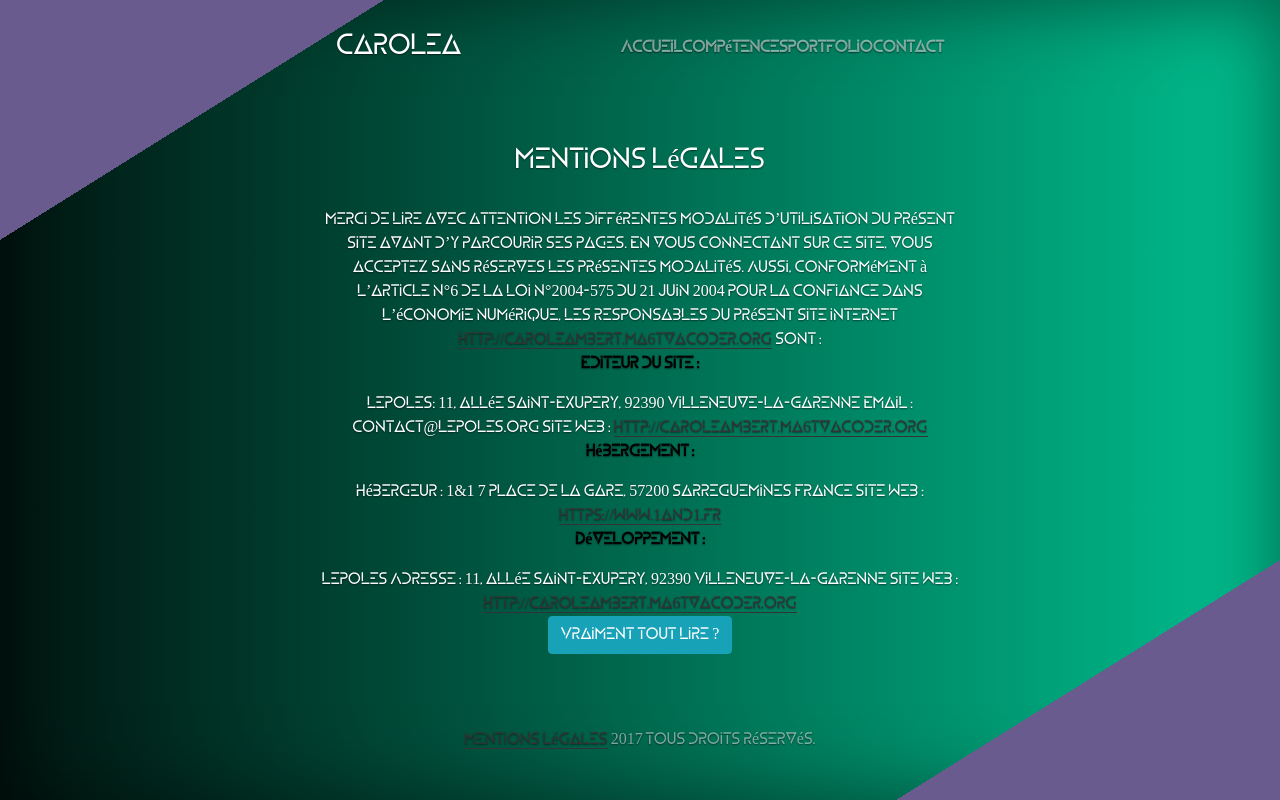
After one commit to Carolea/resume, a PHP site: template views/mentionslegales.html.twig in a window 1280 px wide. The commit adds this page. Run offline with PHP 8.4, Linux system fonts and the light colour scheme; the template is opened without the code that fills it, so the values that code supplies are empty; some libraries are stand-ins or nearby versions.

Commit message:
Add files via upload

```diff
--- a/views/layout.html.twig
+++ b/views/layout.html.twig
@@ -53,6 +53,7 @@
     </div>
 
     <!-- jQuery -->
+    <script src="{{ asset('/lib/jquery/jquery-1.6.js') }}"></script>
     <script src="{{ asset('/lib/jquery/jquery.min.js') }}"></script>
     <!-- JavaScript Boostrap plugin -->
     <script src="{{ asset('/lib/bootstrap/js/bootstrap.min.js') }}"></script>
--- a/views/layout_front.html.twig
+++ b/views/layout_front.html.twig
@@ -1,7 +1,6 @@
 <!DOCTYPE html>
 <html lang="fr">
   <head>
-
 
     <!--encodage de la page   -->
     <meta http-equiv="Content-Type" content="text/html; charset=UTF-8">
@@ -12,16 +11,17 @@
     <!--affichage du site sans zoom, initialisé à 100%    -->
     <meta name="viewport" content="width=device-width, initial-scale=1">
 
-
     <!-- meta de référencement-->
     <meta name="description" content="Portfolio en ligne">
-    <meta name="author" content="Sk0tia">
-    <meta name="keywords" content="responsive, bootstrap, portfolio">
+    <meta name="author" content="Carolea">
+    <meta name="keywords" content="responsive, bootstrap, silex, portfolio">
 
-    <link rel="shortcut icon" href="../web/images/favicon.ico">
+    <link rel="shortcut icon" href="{{ asset('/images/favicon.ico') }}">
 
     <!-- titre de la page   -->
-    <title>Carolea - {% block title %}{% endblock %}</title>
+    <title>Carolea -
+      {% block title %}{% endblock %}
+    </title>
 
     <!-- styles -->
     <!-- bootstrap CSS    -->
@@ -30,61 +30,47 @@
     <!-- style ajouté -->
     <link href="{{ asset('/css/accueil.css') }}" rel="stylesheet">
 
-
-    <!-- Font -->
-<!--    <link href="{{ asset('/font/css/fontello.css') }}" rel="stylesheet">
-    <link href='http://fonts.googleapis.com/css?family=Droid+Sans:400,700' rel='stylesheet' type='text/css'>-->
-
+    <!--fancybox-->
+    <link rel="stylesheet" type="text/css" href="web/css/jquery.fancybox.css" media="screen"/>
 
   </head>
 
   <body>
 
     <!-------Animation de transition de page---------->
-    <div class="menu active">
-      <div class="menu-up"> </div>
+    <div class="menu activ">
+      <div class="menu-up"></div>
       <div class="menu-down"></div>
+      <!----------------->
 
-
-       <!----------------->
       <div class="site-wrapper">
-
         <div class="site-wrapper-inner">
-
           <div class="cover-container">
-
             <div class="masthead clearfix">
               <div class="inner">
-                  <h3 class="masthead-brand">Carolea</h3>
+                <h3 class="masthead-brand" href="{{ path('home') }}">Carolea</h3>
                 <nav class="nav nav-masthead">
-
-                    <a class="nav-link button " href="{{ path('home') }}">Accueil</a>
-                    <a class="nav-link button" href="{{ path('loisir') }}">Compétences</a>
-                    <a class="nav-link button" href="{{ path('portfolio') }}">Portfolio</a>
-                    <a class="nav-link button" href="{{ path('contact') }}">Contact</a>
+                  <li {% if active == 'home' %} class="active" {% endif %}><a class="nav-link button" href="{{ path('home') }}">Accueil </a></li>
+                  <li {% if active == 'loisir' %} class="active" {% endif %}><a class="nav-link button" href="{{ path('loisir') }}"> Compétences </a></li>
+                  <li {% if active == 'portfolio' %} class="active" {% endif %}><a class="nav-link button" href="{{ path('portfolio') }}"> Portfolio </a></li>
+                  <li {% if active == 'contact' %} class="active"{% endif %} ><a class="nav-link button" href="{{ path('contact') }}"> Contact </a></li>
                 </nav>
               </div>
             </div>
 
-
-    {% block content %}
-    {% endblock %}
-
+            {% block content %}{% endblock %}
 
             <div class="mastfoot">
               <div class="inner">
-                  <p ><a href="http://dzyngiri.com">Mentions Légales</a> Copyright © 2017.</p>
+                <p >
+                  <a href="{{ path('mentions') }}">Mentions Légales</a>
+                  2017 Tous droits réservés.</p>
+              </div>
+            </div>
+          </div>
 
         </div>
       </div>
-
-
-            </div>
-
-          </div>
-
-        </div>
-
     </div>
 
     <!-- Scripts -->
@@ -92,11 +78,12 @@
     <script src="{{ asset('/lib/bootstrap/js/bootstrap.min.js') }}"></script>
     <script src="{{ asset('/lib/bootstrap/js/diagonal.js') }}"></script>
 
+    <script type="text/javascript" src="web/js/jquery.fancybox.js"></script>
+
     <script src="{{ asset('lib/bootstrap/js/console.image.min.js') }}"></script>
     <script>
       /*console.meme("Annnnd", "no bug.", "Aaand It's Gone", 400, 300);*/
     </script>
 
-
   </body>
 </html>
--- /dev/null
+++ b/views/mentionslegales.html.twig
@@ -0,0 +1,117 @@
+{% extends "layout_front.html.twig" %}
+
+{% block title %}Mentions Légales{% endblock %}
+
+{% block content %}
+<div class="container">
+
+  <h3>Mentions légales</h3>
+  <br>
+  Merci de lire avec attention les différentes modalités d’utilisation du présent site avant d’y parcourir ses pages. En vous connectant sur ce site, vous acceptez sans réserves les présentes modalités. Aussi, conformément à l’article n°6 de la Loi n°2004-575 du 21 Juin 2004 pour la confiance dans l’économie numérique, les responsables du présent site internet
+  <a href="http://http://caroleambert.ma6tvacoder.org">http://caroleambert.ma6tvacoder.org</a>
+  sont :
+
+  <p style="color: #b51a00;">
+    <span style="color: rgb(0, 0, 0);">
+      <b>Editeur du Site :
+      </b>
+    </span>
+  </p>
+  LePoleS: 11, allée Saint-Exupery, 92390 Villeneuve-la-Garenne Email : contact@lepoles.org Site Web :
+  <a href="http://http://caroleambert.ma6tvacoder.org">http://caroleambert.ma6tvacoder.org</a>
+  <br>
+  <p style="color: #b51a00;">
+    <b>
+      <span style="color: rgb(0, 0, 0);">Hébergement :</span>
+    </b>
+  </p>
+  Hébergeur : 1&1 7 place de la Gare, 57200 Sarreguemines France Site Web :
+  <a href="http://https://www.1and1.fr">https://www.1and1.fr</a>
+  <br>
+  <p style="color: #b51a00;">
+    <span style="color: rgb(0, 0, 0);">
+      <b>Développement</b>
+      <b>
+        :
+      </b>
+    </span>
+  </p>
+  LePoleS Adresse : 11, allée Saint-Exupery, 92390 Villeneuve-la-Garenne Site Web :
+  <a href="http://http://caroleambert.ma6tvacoder.org">http://caroleambert.ma6tvacoder.org</a>
+  <br>
+  <button type="button" class="btn btn-info" data-toggle="collapse" data-target="#cgu"> Vraiment tout lire ?  </button>
+  <div id="cgu" class="collapse in">
+  <p style="color: #b51a00;">
+    <span style="color: rgb(0, 0, 0);">
+      <b>Conditions d’utilisation :
+      </b>
+    </span>
+  </p>
+  Ce site (<a href="http://http://caroleambert.ma6tvacoder.org">http://caroleambert.ma6tvacoder.org</a>) est proposé en différents langages web (HTML, HTML5, Javascript, CSS, etc…) pour un meilleur confort d'utilisation et un graphisme plus agréable, nous vous recommandons de recourir à des navigateurs modernes comme Internet explorer, Safari, Firefox, Google Chrome, etc… Les mentions légales ont été générées sur le site <a title="générateur de mentions légales pour site internet gratuit" href="http://www.generateur-de-mentions-legales.com">Générateur de mentions légales</a>, offert par <a title="imprimerie paris, imprimeur paris" href="http://welye.com">Welye</a>.
+
+  <span style="color: #323333;">LePoleS<b></b>
+  </span>met en œuvre tous les moyens dont elle dispose, pour assurer une information fiable et une mise à jour fiable de ses sites internet. Toutefois, des erreurs ou omissions peuvent survenir. L'internaute devra donc s'assurer de l'exactitude des informations auprès de , et signaler toutes modifications du site qu'il jugerait utile. n'est en aucun cas responsable de l'utilisation faite de ces informations, et de tout préjudice direct ou indirect pouvant en découler.
+
+  <b>Cookies</b>
+  : Le site
+  <a href="http://http://caroleambert.ma6tvacoder.org">http://caroleambert.ma6tvacoder.org</a>
+  peut-être amené à vous demander l’acceptation des cookies pour des besoins de statistiques et d'affichage. Un cookies est une information déposée sur votre disque dur par le serveur du site que vous visitez. Il contient plusieurs données qui sont stockées sur votre ordinateur dans un simple fichier texte auquel un serveur accède pour lire et enregistrer des informations . Certaines parties de ce site ne peuvent être fonctionnelles sans l’acceptation de cookies.
+
+  <b>Liens hypertextes :</b>
+  Le site peut offrir des liens vers d’autres sites internet ou d’autres ressources disponibles sur Internet. LePoleS ne dispose d'aucun moyen pour contrôler les sites en connexion avec ses sites internet et ne répond pas de la disponibilité de tels sites et sources externes, ni ne la garantit. Elle ne peut être tenue pour responsable de tout dommage, de quelque nature que ce soit, résultant du contenu de ces sites ou sources externes, et notamment des informations, produits ou services qu’ils proposent, ou de tout usage qui peut être fait de ces éléments. Les risques liés à cette utilisation incombent pleinement à l'internaute, qui doit se conformer à leurs conditions d'utilisation. Les utilisateurs, les abonnés et les visiteurs des sites internet de ne peuvent mettre en place un hyperlien en direction de ce site sans l'autorisation expresse et préalable de LePoleS. Dans l'hypothèse où un utilisateur ou visiteur souhaiterait mettre en place un hyperlien en direction d’un des sites internet de LePoleS, il lui appartiendra d'adresser un email accessible sur le site afin de formuler sa demande de mise en place d'un hyperlien. LePoleS se réserve le droit d’accepter ou de refuser un hyperlien sans avoir à en justifier sa décision.
+  <br>
+  <p style="color: #b51a00;">
+    <span style="color: rgb(0, 0, 0);">
+      <b>Services fournis :
+      </b>
+    </span>
+  </p>
+  <p style="color: #323333;">L'ensemble des activités ainsi que ses informations sont présentés sur notre site
+    <a href="http://http://caroleambert.ma6tvacoder.org">http://caroleambert.ma6tvacoder.org</a>.</p>
+  <p style="color: #323333;">LePoleS s’efforce de fournir sur le site http://caroleambert.ma6tvacoder.org des informations aussi précises que possible. les renseignements figurant sur le site
+    <a href="http://http://caroleambert.ma6tvacoder.org">http://caroleambert.ma6tvacoder.org</a>
+    ne sont pas exhaustifs et les photos non contractuelles. Ils sont donnés sous réserve de modifications ayant été apportées depuis leur mise en ligne. Par ailleurs, tous les informations indiquées sur le site http://caroleambert.ma6tvacoder.org<span style="color: #000000;">
+      <b></b>
+    </span>sont données à titre indicatif, et sont susceptibles de changer ou d’évoluer sans préavis.
+  </p>
+  <br>
+  <p style="color: #b51a00;">
+    <span style="color: rgb(0, 0, 0);">
+      <b>Limitation contractuelles sur les données :
+      </b>
+    </span>
+  </p>
+  Les informations contenues sur ce site sont aussi précises que possible et le site remis à jour à différentes périodes de l’année, mais peut toutefois contenir des inexactitudes ou des omissions. Si vous constatez une lacune, erreur ou ce qui parait être un dysfonctionnement, merci de bien vouloir le signaler par email, à l’adresse contact@lepoles.org, en décrivant le problème de la manière la plus précise possible (page posant problème, type d’ordinateur et de navigateur utilisé, …). Tout contenu téléchargé se fait aux risques et périls de l'utilisateur et sous sa seule responsabilité. En conséquence, ne saurait être tenu responsable d'un quelconque dommage subi par l'ordinateur de l'utilisateur ou d'une quelconque perte de données
+  consécutives au téléchargement.
+  <span style="color: #323333;">De plus, l’utilisateur du site s’engage à accéder au site en utilisant un matériel récent, ne contenant pas de virus et avec un navigateur de dernière génération mis-à-jour</span>
+  <br>
+  <p style="color: #b51a00;">
+    <span style="color: rgb(0, 0, 0);">
+      <b>Propriété intellectuelle :</b>
+    </span>
+  </p>
+  Tout le contenu du présent sur le site
+  <a href="http://http://caroleambert.ma6tvacoder.org">http://caroleambert.ma6tvacoder.org</a>, incluant, de façon non limitative, les graphismes, images, textes, vidéos, animations, sons, logos, gifs et icônes ainsi que leur mise en forme sont la propriété exclusive de LePoleS à l'exception des marques, logos ou contenus appartenant à d'autres sociétés partenaires ou auteurs. Toute reproduction, distribution, modification, adaptation, retransmission ou publication, même partielle, de ces différents éléments est strictement interdite sans l'accord exprès par écrit de LePoleS. Cette représentation ou reproduction, par quelque procédé que ce soit, constitue une contrefaçon sanctionnée par les articles L.335-2 et suivants
+  du Code de la propriété intellectuelle. Le non-respect de cette interdiction constitue une contrefaçon pouvant engager la responsabilité civile et pénale du contrefacteur. En outre, les propriétaires des Contenus copiés pourraient intenter une action en justice à votre encontre.
+  <br>
+  <p style="color: #b51a00;">
+    <span style="color: rgb(0, 0, 0);">
+      <b>Litiges :
+      </b>
+    </span>
+  </p>
+  Les présentes conditions du site
+  <a href="http://http://caroleambert.ma6tvacoder.org">http://caroleambert.ma6tvacoder.org</a>
+  sont régies par les lois françaises et toute contestation ou litiges qui pourraient naître de l'interprétation ou de l'exécution de celles-ci seront de la compétence exclusive des tribunaux. La langue de référence, pour le règlement de contentieux éventuels, est le français.
+  <br>
+  <p style="color: #b51a00;">
+    <span style="color: rgb(0, 0, 0);">
+      <b>Données personnelles :</b>
+    </span>
+  </p>
+  De manière générale, vous n’êtes pas tenu de nous communiquer vos données personnelles lorsque vous visitez notre site Internet
+  <a href="http://http://caroleambert.ma6tvacoder.org">http://caroleambert.ma6tvacoder.org</a>. Cependant, ce principe comporte certaines exceptions. En effet, pour certains services proposés par notre site, vous pouvez être amenés à nous communiquer certaines données telles que : votre nom, votre fonction, le nom de votre société, votre adresse électronique, et votre numéro de téléphone. Tel est le cas lorsque vous remplissez le formulaire qui vous est proposé en ligne, dans la rubrique « contact ». Dans tous les cas, vous pouvez refuser de fournir vos données personnelles. Dans ce cas, vous ne pourrez pas utiliser les services du site, notamment celui de solliciter des renseignements sur nos activités, ou de recevoir les lettres
+  d’information. Enfin, nous pouvons collecter de manière automatique certaines informations vous concernant lors d’une simple navigation sur notre site Internet, notamment : des informations concernant l’utilisation de notre site, comme les zones que vous visitez et les services auxquels vous accédez, votre adresse IP, le type de votre navigateur, vos temps d'accès. De telles informations sont utilisées exclusivement à des fins de statistiques internes, de manière à améliorer la qualité des services qui vous sont proposés. Les bases de données sont protégées par les dispositions de la loi du 1er juillet 1998 transposant la directive 96/9 du 11 mars 1996 relative à la protection juridique des bases de données.
+  </div>
+</div>
+{% endblock %}
```
Also changed, not shown: views/admin.html.twig (+8 -1 lines), views/contact.html.twig (+19 -23 lines), views/index.html.twig (+15 -11 lines), views/loisir.html.twig (+11 -4 lines), views/portfolio.html.twig (+27 -32 lines), views/portfolio_form.html.twig (+12 -0 lines). Lines whose indentation alone changed are shown as unchanged.
